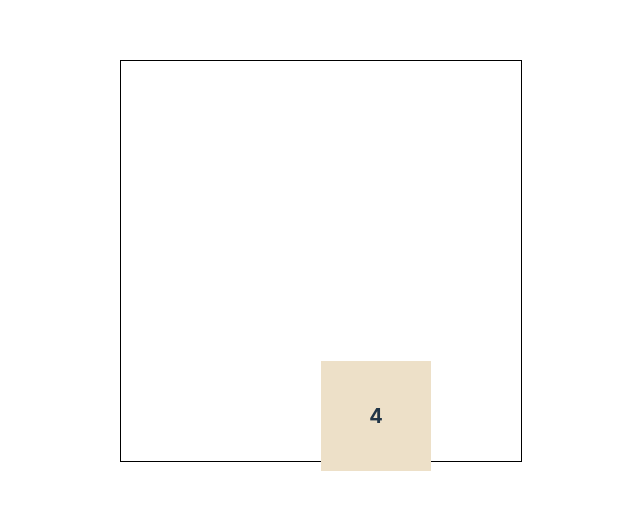
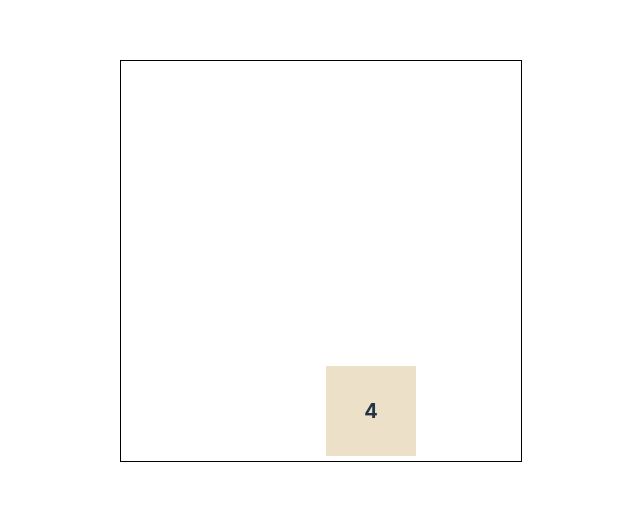
Before and after one commit to dimiourgia/doublingTiles, a React (Vite) app: page / in a window 1280 px wide. Shown: the part 140-650 px from the top of the page, without its empty margins (320-960 px from the left). Built offline with nearby package versions, Linux system fonts and the light colour scheme.

Commit message:
ui change

```diff
--- a/src/Grid.css
+++ b/src/Grid.css
@@ -12,12 +12,11 @@
 
   .square {
     position: absolute;
-    width: 100px;
-    height: 100px;
+    width: 90px;
+    height: 90px;
     display: flex;
     align-items: center;
     justify-content: center;
     font-size: 20px;
     font-weight: bold;
-    padding: 5px;
   }
--- a/src/squares.jsx
+++ b/src/squares.jsx
@@ -9,11 +9,11 @@ const Square = ({ value, color, index, preIndex}) => {
 
 
 
-  const finalTop = Math.floor(index/4)*100 + 'px';
-  const finalLeft = Math.floor(index%4)*100 + 'px';
+  const finalTop = Math.floor(index/4)*100 + 5 + 'px';
+  const finalLeft = Math.floor(index%4)*100 + 5 + 'px';
 
-  const left = preIndex != '-1' ?  Math.floor(preIndex%4)*100 + 'px' : finalLeft;
-  const top =  preIndex != '-1' ?  Math.floor((preIndex/4))*100 + 'px' : finalTop;
+  const left = preIndex != '-1' ?  Math.floor(preIndex%4)*100 + 5 + 'px' : finalLeft;
+  const top =  preIndex != '-1' ?  Math.floor((preIndex/4))*100 + 5 + 'px' : finalTop;
 
   const spring = {
     type: 'spring',
@@ -27,7 +27,7 @@ const Square = ({ value, color, index, preIndex}) => {
       onClick={()=>console.log(index)}
       initial={{left:left, top:top, scale: preIndex!='-1'? 1 : 0}}
       animate={{left:finalLeft, top:finalTop, scale: 1 }}
-      transition={{duration:.5, spring }}
+      transition={{duration:.3, spring }}
     >
       {value}
     </motion.div>
```
